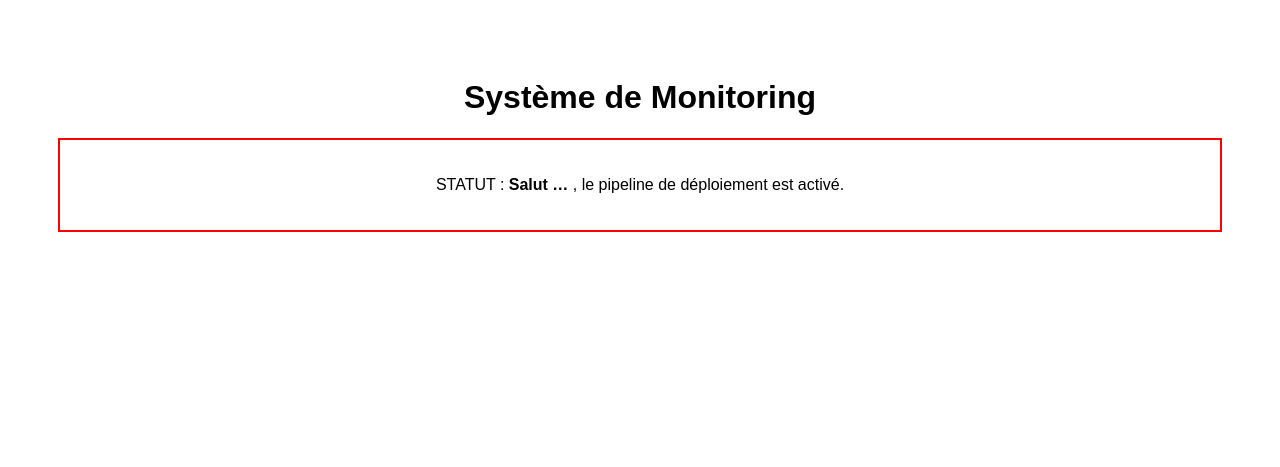
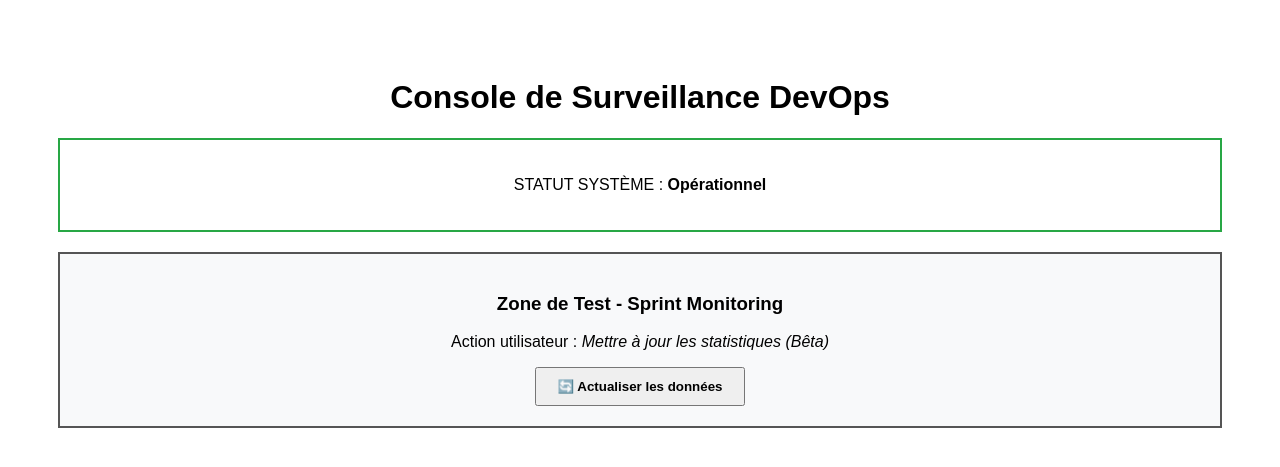
Before and after one commit to NDREAMMS/dev-ops, a Django app: page / in a window 1280 px wide. Shown: the top 467 px of the page. Run offline with Django 4.2, Linux system fonts and the light colour scheme.

Commit message:
Maj HTML

```diff
--- a/core/urls.py
+++ b/core/urls.py
@@ -25,19 +25,16 @@ from portal.views import home
 
 
 
-urlpatterns = [
 
-    path('admin/', admin.site.urls),
 
-    path('', home, name='home'), # La racine du site
-
-]
-
+from portal.views import home , trigger_error
 
 urlpatterns = [
 
     path('admin/', admin.site.urls),
 
-    path('', home, name='home'), # La racine du site
+    path('', home, name='home'),
+
+    path('sentry-debug/', trigger_error, name='sentry_debug'),
 
 ]
--- a/portal/templates/portal/index.html
+++ b/portal/templates/portal/index.html
@@ -14,12 +14,47 @@
 
 <body>
 
-    <h1>Système de Monitoring</h1>
+    <h1>Console de Surveillance DevOps</h1>
 
-    <div style="border: 2px solid red; padding: 20px;">
 
-        <p>STATUT : <strong>Salut … </strong>, le pipeline de déploiement est activé.</p>
 
+    <div style="border: 2px solid #28a745; padding: 20px; margin-bottom: 20px;">
+
+        <p>STATUT SYSTÈME : <strong>Opérationnel</strong></p>
+
+    </div>
+
+
+
+    <div style="border: 2px solid #555; padding: 20px; background-color: #f8f9fa;">
+
+        <h3>Zone de Test - Sprint Monitoring</h3>
+
+        <p>Action utilisateur : <em>Mettre à jour les statistiques (Bêta)</em></p>
+
+
+
+        <a href="{% url 'sentry_debug' %}">
+
+            <button style="padding: 10px 20px; cursor: pointer; font-weight: bold;">
+
+                🔄 Actualiser les données
+
+            </button>
+
+        </a>
+
+
+
+        {% if error %}
+
+        <p style="color: orange; font-size: 0.9em;">
+
+            ⚠️ Erreur de connexion au serveur de données. Veuillez réessayer.
+
+        </p>
+
+        {% endif %}
 
     </div>
 
--- a/portal/views.py
+++ b/portal/views.py
@@ -1,6 +1,39 @@
+
+
+# Create your views here.
+
 from django.shortcuts import render
 
-# Create your views here.
+
+
+import sentry_sdk # Importation pour l'envoi manuel
+
+
+
 def home(request):
 
     return render(request, 'portal/index.html')
+
+
+
+def trigger_error(request):
+
+    try:
+
+        # Simulation d'un bug logique (ex: division par zéro)
+
+        division_by_zero = 1 / 0
+
+    except Exception as e:
+
+        # On envoie l'erreur à Sentry manuellement
+
+        # sans que l'utilisateur ne voit de page d'erreur 500
+
+        sentry_sdk.capture_exception(e)
+
+
+
+    # On renvoie l'utilisateur sur la même page avec un message discret
+
+    return render(request, 'portal/index.html', {'error': True})
```
